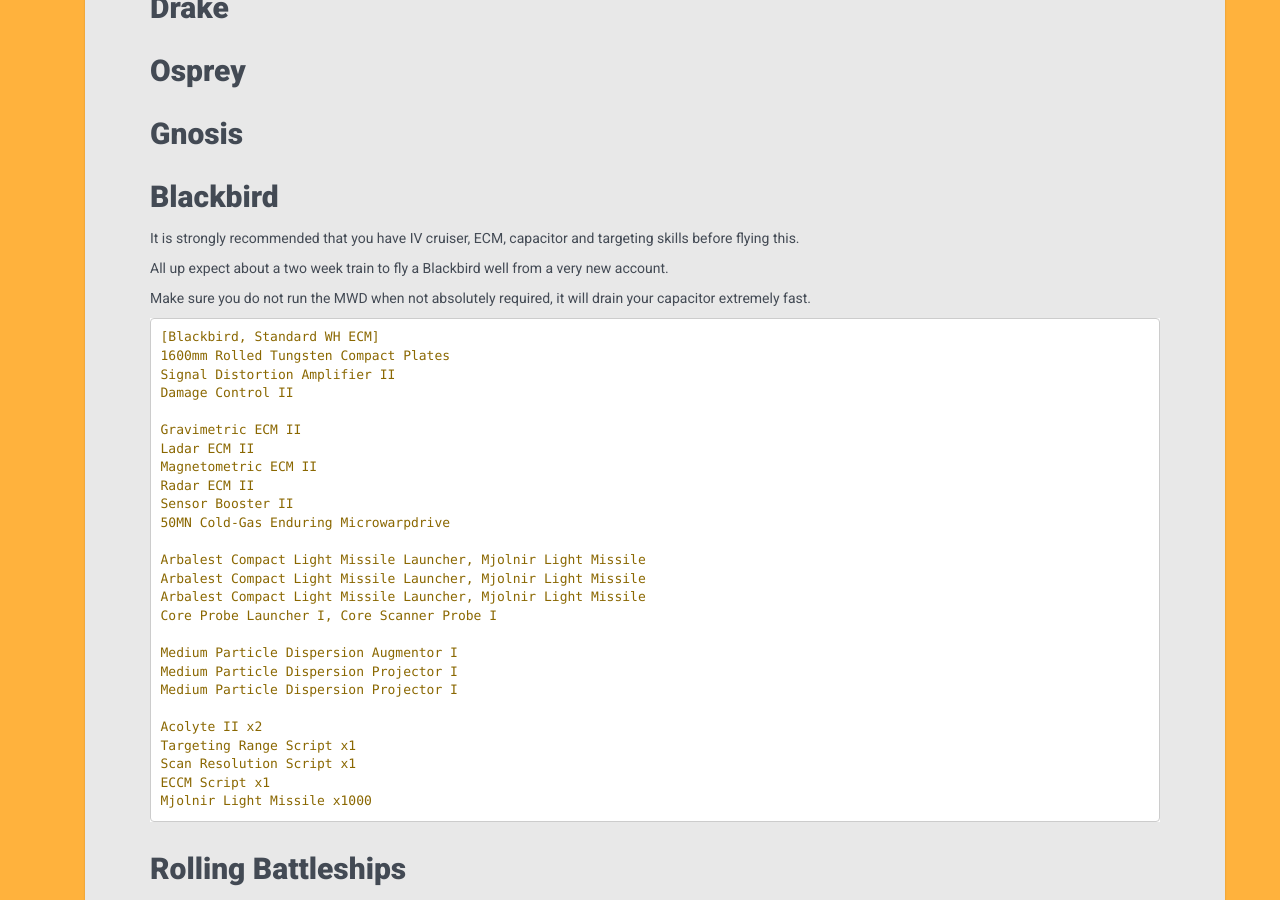
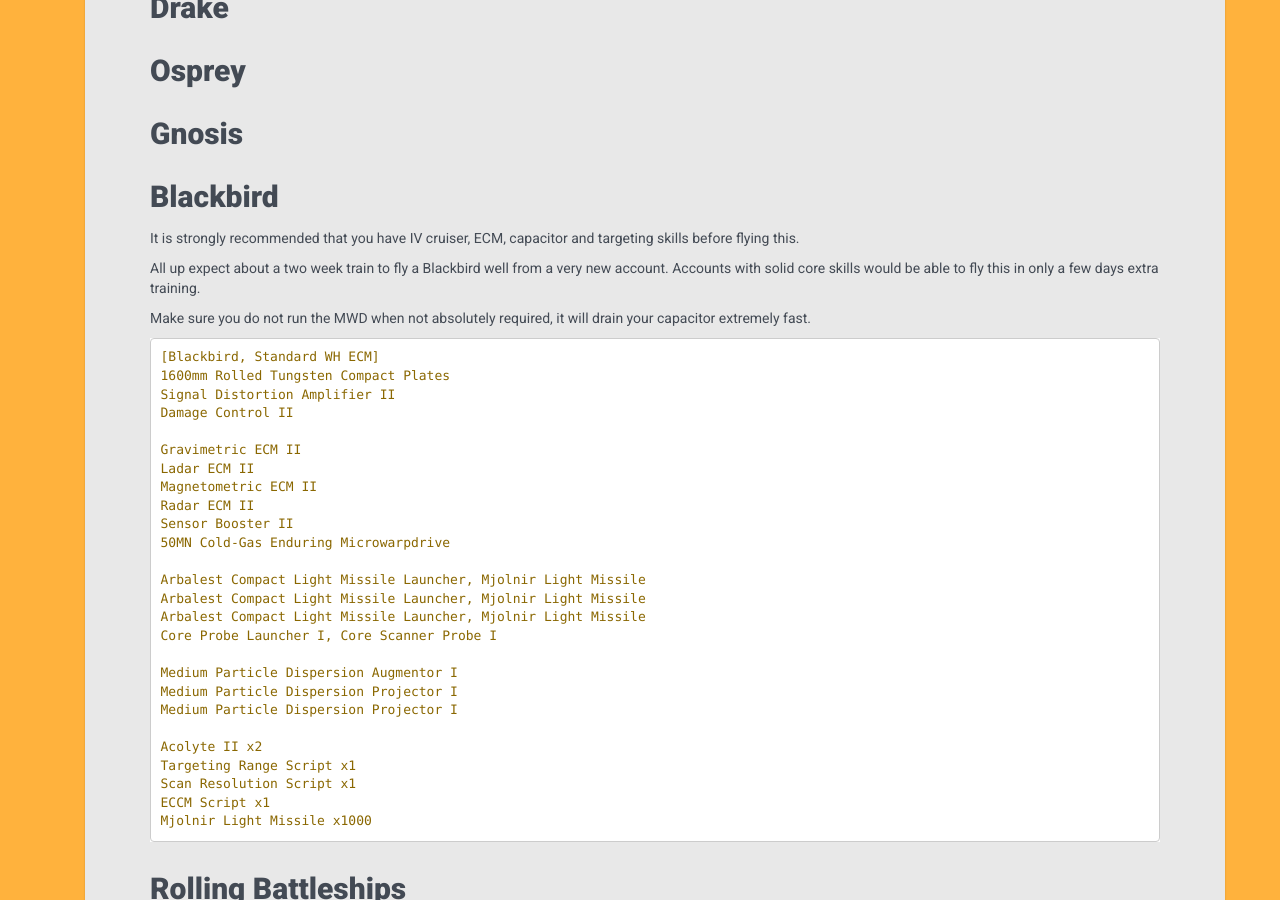
Before and after one commit to all-out/guides, a Jekyll site: the page built from _guides/fittings.md, in a window 1280 px wide and 900 px high, scrolled down 886 px. Built offline with Jekyll 4.4.1, drawn with Linux system fonts in a browser that asks for light colours.

Commit message:
Update fittings.md

```diff
--- a/_guides/fittings.md
+++ b/_guides/fittings.md
@@ -49,7 +49,8 @@
 
 It is strongly recommended that you have IV cruiser, ECM, capacitor and targeting skills before flying this.
 
-All up expect about a two week train to fly a Blackbird well from a very new account.
+All up expect about a two week train to fly a Blackbird well from a very new account. Accounts with solid
+core skills would be able to fly this in only a few days extra training.
 
 Make sure you do not run the MWD when not absolutely required, it will drain your capacitor extremely fast.
 
```
